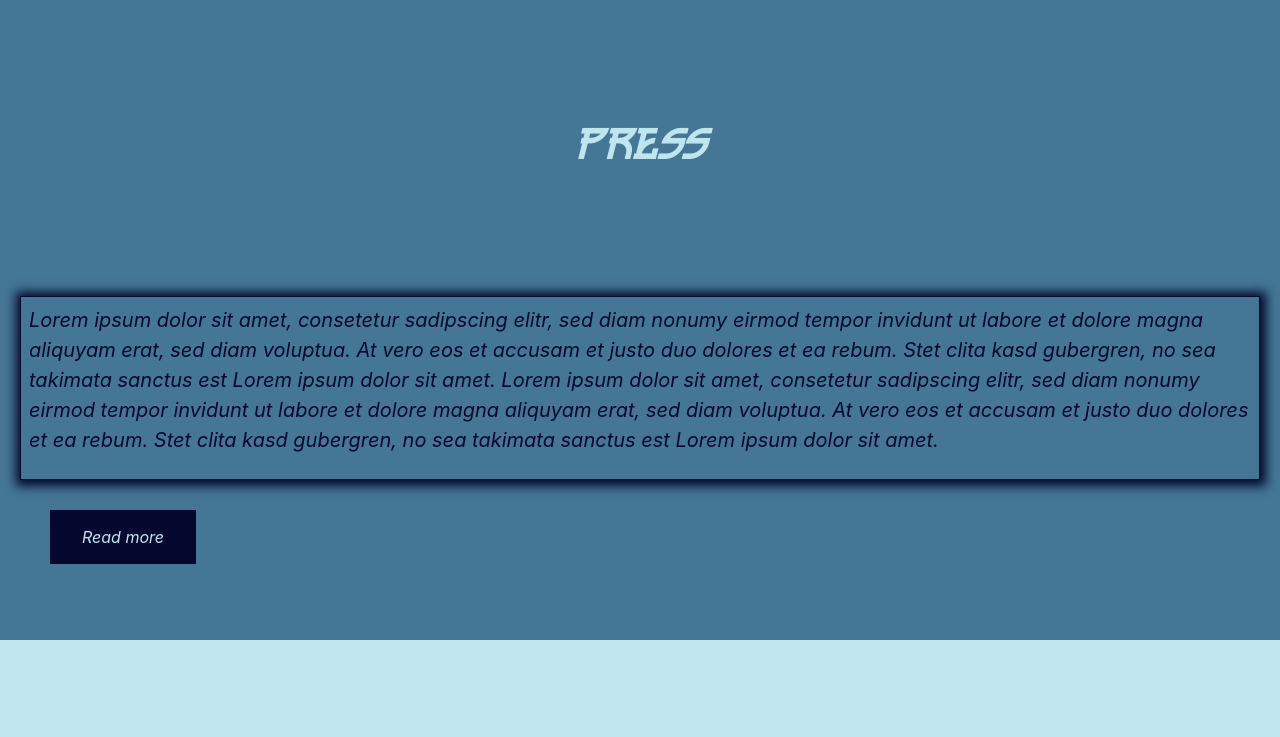
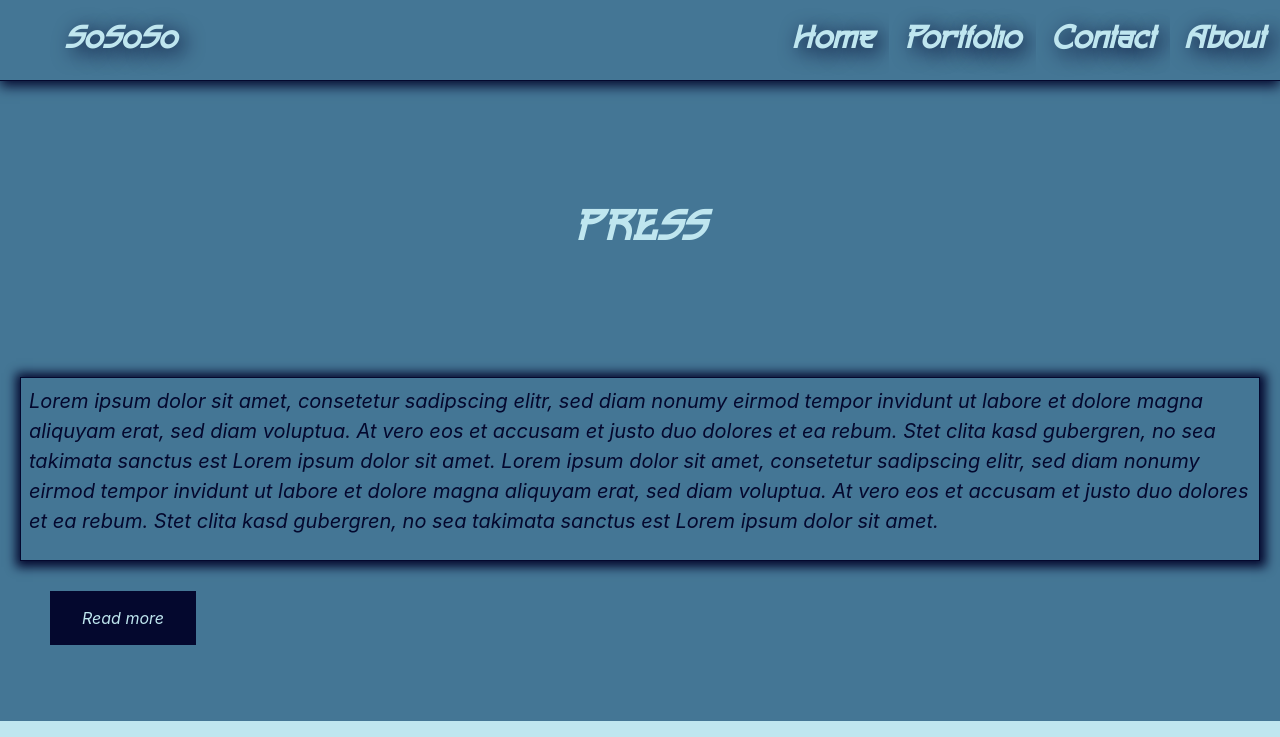
Before and after one commit to ninalesik/NatashaElistratova.github.io, a plain HTML site: page portfolio.html in a window 1280 px wide. Shown: the top 737 px of the page. Drawn offline with nearby package versions, Linux system fonts and the light colour scheme.

Commit message:
Navigation added

```diff
--- a/assets/styles/style.css
+++ b/assets/styles/style.css
@@ -12,6 +12,37 @@ body {
   line-height: 1.7em;
   font-style: italic;
 }
+* {
+  box-sizing: border-box;
+}
+
+ul {
+  list-style-type: none;
+  margin: 0;
+  padding: 0;
+}
+
+li a {
+  display: block;
+  padding: 15px;
+  background-color: #447695;
+  color: #bfe6ef;
+  font-size: 36px;
+  font-family: "SanghaKali";
+  text-shadow: 5px 5px 20px #04082e;
+  font-weight: 200;
+  line-height: 1.4;
+}
+li a:hover {
+  color: #eebd6b;
+  text-decoration: none;
+}
+
+.header__navigation {
+  display: flex;
+  flex-wrap: wrap;
+  justify-content: flex-end;
+}
 
 .hero-section {
   height: 95vh;
@@ -19,22 +50,20 @@ body {
   overflow: hidden;
   position: relative;
   text-align: center;
-  margin-top: 10vh;
 }
 .header__logo {
-  position: absolute;
-  top: 10px;
-  left: 1em;
-  z-index: 50;
   color: #bfe6ef;
   font-size: 36px;
   font-weight: 200;
   line-height: 1.4;
   text-shadow: 5px 5px 20px #04082e;
   font-family: "SanghaKali", sans-serif;
+  position: absolute;
+  left: 50px;
+  padding: 15px;
 }
 .hero-section__image {
-  height: 95vh;
+  height: 100%;
   width: 100vw;
   position: absolute;
   z-index: 1;
--- a/assets/styles/style_portfolio.css
+++ b/assets/styles/style_portfolio.css
@@ -9,7 +9,60 @@
 body {
   background-color: #447695;
 }
-h2 { margin: 100px;
+
+* {
+  box-sizing: border-box;
+  font-style: italic;
+}
+
+ul {
+  list-style-type: none;
+  margin: 0;
+  padding: 0;
+}
+
+li {
+  float: left;
+}
+
+li a {
+  display: block;
+  padding: 15px;
+  background-color: #447695;
+  color: #bfe6ef;
+  font-size: 36px;
+  font-family: "SanghaKali";
+  text-shadow: 5px 5px 20px #04082e;
+  font-weight: 200;
+  line-height: 1.4;
+}
+li a:hover {
+  color: #eebd6b;
+  text-decoration: none;
+}
+
+.header__navigation {
+  display: flex;
+  flex-wrap: wrap;
+  justify-content: flex-end;
+  border-bottom: 1px solid #04082e;
+  box-shadow: 0px 5px 12px #04082e;
+}
+
+.header__logo {
+  color: #bfe6ef;
+  font-size: 36px;
+  font-weight: 200;
+  line-height: 1.4;
+  text-shadow: 5px 5px 20px #04082e;
+  font-family: "SanghaKali", sans-serif;
+  position: absolute;
+  left: 50px;
+  padding: 15px;
+}
+
+h2 {
+  margin: 100px;
   font-family: "SanghaKali";
   font-size: 3em;
   line-height: 2em;
@@ -18,7 +71,8 @@ h2 { margin: 100px;
   text-align: center;
 }
 
-.main-section__block { min-height: 80vh;
+.main-section__block {
+  min-height: 80vh;
   display: inline-block;
   width: 100vw;
   height: 100%;
@@ -39,7 +93,8 @@ h2 { margin: 100px;
 }
 
 .main-section__partner-logos {
-  display: grid; margin: 10px;
+  display: grid;
+  margin: 10px;
   grid-template-columns: repeat(6, 1fr);
   grid-template-rows: repeat(4, 1fr);
   align-items: stretch;
@@ -61,7 +116,9 @@ h2 { margin: 100px;
 }
 
 .main-section__press-reviews_para {
-  margin: 20px; margin-bottom: 30px; margin-top: 30px;
+  margin: 20px;
+  margin-bottom: 30px;
+  margin-top: 30px;
   padding: 8px;
   font-style: italic;
   font-size: 20px;
@@ -74,7 +131,9 @@ h2 { margin: 100px;
   border: 1px solid #04082e;
 }
 
-.main-section__press-reviews_para2 { margin-bottom: 100px;}
+.main-section__press-reviews_para2 {
+  margin-bottom: 100px;
+}
 
 .main-section__gallery_column {
   float: left;
@@ -83,7 +142,8 @@ h2 { margin: 100px;
 }
 
 .main-section__gallery_column img {
-  width: 200px; height:auto;
+  width: 200px;
+  height: auto;
   opacity: 0.8;
   cursor: pointer;
 }
@@ -112,14 +172,27 @@ h2 { margin: 100px;
   cursor: pointer;
 }
 
-#more {display: none;}
+#more {
+  display: none;
+}
 
-.button { background-color: #04082e; border: none; font-style: italic;
+.button {
+  background-color: #04082e;
+  border: none;
+  font-style: italic;
   color: #bfe6ef;
   padding: 15px 32px;
   text-align: center;
-  text-decoration:none;
+  text-decoration: none;
   display: inline-block;
-  font-size: 16px; position: relative; left: 50px; margin-bottom: 30px;}
+  font-size: 16px;
+  position: relative;
+  left: 50px;
+  margin-bottom: 30px;
+}
 
-  .main-section__video {width:100%; height:auto; margin-bottom: 70px;}
+.main-section__video {
+  width: 100%;
+  height: auto;
+  margin-bottom: 70px;
+}
--- a/portfolio.html
+++ b/portfolio.html
@@ -18,7 +18,16 @@
     <link rel="stylesheet" href="./assets/styles/style_portfolio.css" />
   </head>
   <body>
-    <header></header>
+    <header>
+        <div>
+          <div class="header__logo">SoSoSo</div>
+        <ul class="header__navigation">
+          <li><a href="index.html">Home</a></li>
+          <li><a href="portfolio.html">Portfolio</a></li>
+          <li><a href="contact.asp">Contact</a></li>
+          <li><a href="about.asp">About</a></li>
+        </ul></div>
+    </header>
     <main>
       <section>
         <div class="main-section__block main-section__press-reviews">
```
Also changed, not shown: index.html (+7 -0 lines).
